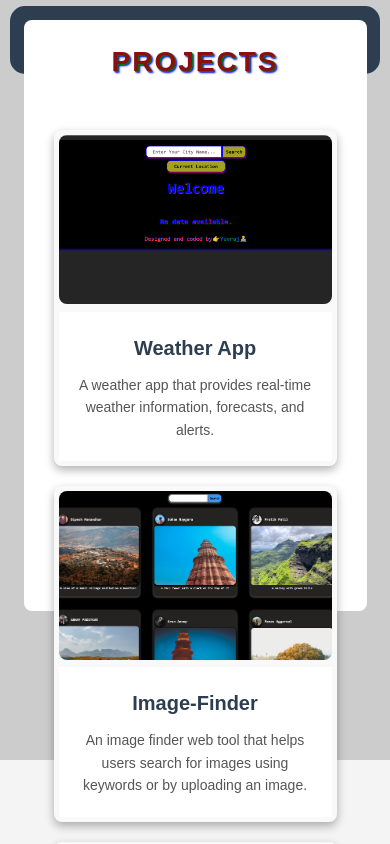
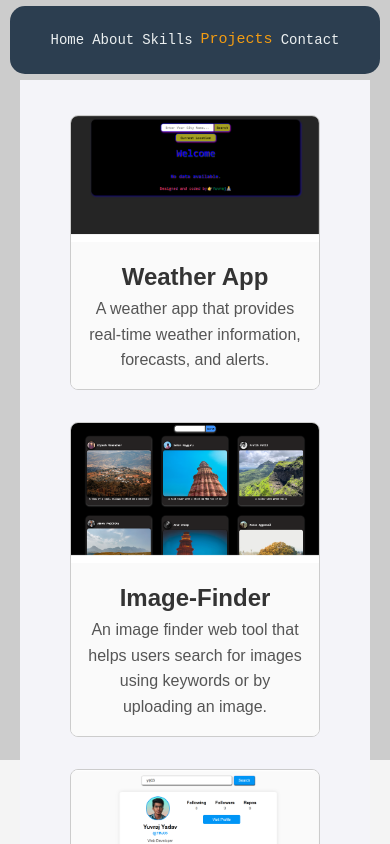
Before and after one commit to YRJ03/YRJ, a React (Vite) app: page /projects in a window 390 px wide. Shown: the top 844 px of the page. Built offline with nearby package versions, Linux system fonts and the light colour scheme.

Commit message:
Update Projects.css

```diff
--- a/src/component/css_file/Projects.css
+++ b/src/component/css_file/Projects.css
@@ -1,145 +1,104 @@
 .projects-section {
-  width: 70vw;
-  height: 70vmax;
-  margin: 50px auto;
-  margin-top: 110px;
+  padding: 2rem;
   text-align: center;
-  padding: 20px;
-  border-radius: 8px;
-  background-color: white;
-  position: relative;
-  /* Changed from absolute */
-}
-
-.projects-section:hover {
-  transform: translateY(-5px);
-  box-shadow: 0 4px 12px rgba(0, 0, 0, 0.5);
+  background-color: #f4f4f9;
+  /* Light background for the entire section */
 }
 
 .projects-header {
-  font-size: 40px;
-  font-weight: bold;
-  color: rgb(138, 15, 15);
-  text-shadow: 1px 1px 1px green, 2px 2px 2px blue;
-  margin-bottom: 30px;
-  text-transform: uppercase;
-  letter-spacing: 2px;
-  display: inline-block;
-  white-space: nowrap;
-  overflow: hidden;
-  animation: typing 4s steps(15) 0s 1 normal both, blink 0.75s step-end infinite;
+  font-size: 2rem;
+  margin-bottom: 2rem;
+  color: #333;
+  /* Dark text for the header */
 }
 
 .projects-container {
   display: flex;
   flex-wrap: wrap;
-  justify-content: space-between;
-  margin-bottom: 10px;
-  margin-top: 0.5rem;
-  opacity: 0;
-  animation: fadeIn 1s ease-in 2s forwards;
+  gap: 2rem;
+  justify-content: center;
 }
 
 .project-card {
-  background-color: #f9f9f9;
+  width: 250px;
+  border: 1px solid #ccc;
   border-radius: 8px;
-  box-shadow: 0px 4px 10px rgba(0, 0, 0, 0.3);
   overflow: hidden;
-  width: calc(50% - 15px);
-  transition: transform 0.3s ease, box-shadow 0.3s ease;
-  padding: 5px;
-  margin-bottom: 30px;
-}
-
-.project-card:hover {
-  transform: scale(1.05);
-  box-shadow: 0px 8px 20px rgba(0, 0, 0, 0.5);
+  background-color: #fff;
+  /* White background for each project card */
 }
 
 .project-link {
+  text-decoration: none;
+  color: inherit;
+}
+
+.project-image-container {
+  position: relative;
+}
+
+.image-slider {
   display: block;
-  color: inherit;
-  text-decoration: none;
 }
 
 .project-image {
   width: 100%;
-  height: 40vh;
-  object-fit: cover;
-  transition: opacity 0.3s ease;
-  border-radius: 8px;
+  height: auto;
+  cursor: pointer;
 }
 
 .project-info {
-  padding: 20px;
-  background-color: #ffffff;
+  padding: 1rem;
+  background-color: #fafafa;
+  /* Light gray background for project info */
 }
 
 .project-title {
-  font-size: 22px;
-  font-weight: bold;
-  color: #2c3e50;
-  margin-bottom: 10px;
+  font-size: 1.5rem;
+  margin: 0;
+  color: #333;
 }
 
 .project-description {
-  font-size: 16px;
+  font-size: 1rem;
   color: #555;
-  line-height: 1.6;
 }
 
-@media (max-width: 768px) {
-  .projects-section {
-    width: 98%;
-    margin-top: 20px;
-    /* Adjust margin for better alignment on smaller screens */
-  }
-
-  .projects-container {
-    flex-direction: column;
-    align-items: center;
-    padding: 0 10px;
-    /* Added padding for better alignment */
-  }
-
-  .project-card {
-    width: 100%;
-    margin-bottom: 20px;
-  }
-
-  .project-image {
-    height: 20vh;
-  }
-
-  .projects-header {
-    font-size: 28px;
-  }
-
-  .project-title {
-    font-size: 20px;
-  }
-
-  .project-description {
-    font-size: 14px;
-  }
+.modal {
+  position: fixed;
+  top: 0;
+  left: 0;
+  width: 100%;
+  height: 100%;
+  background-color: rgba(0, 0, 0, 0.7);
+  /* Dark background for modal overlay */
+  display: flex;
+  justify-content: center;
+  align-items: center;
+  z-index: 1000;
 }
 
-@keyframes typing {
-  from {
-    width: 0;
-  }
-
-  to {
-    width: 100%;
-  }
+.modal-content {
+  background-color: #fff;
+  /* White background for modal content */
+  padding: 1rem;
+  position: relative;
+  border-radius: 8px;
+  /* Rounded corners for the modal content */
+  box-shadow: 0 4px 6px rgba(0, 0, 0, 0.1);
+  /* Subtle shadow for modal */
 }
 
-@keyframes fadeIn {
-  from {
-    opacity: 0;
-  }
+.close {
+  position: absolute;
+  top: 10px;
+  right: 10px;
+  font-size: 1.5rem;
+  cursor: pointer;
+}
 
-  to {
-    opacity: 1;
-  }
+.modal-image {
+  max-width: 100%;
+  height: auto;
+  display: block;
 }
```
